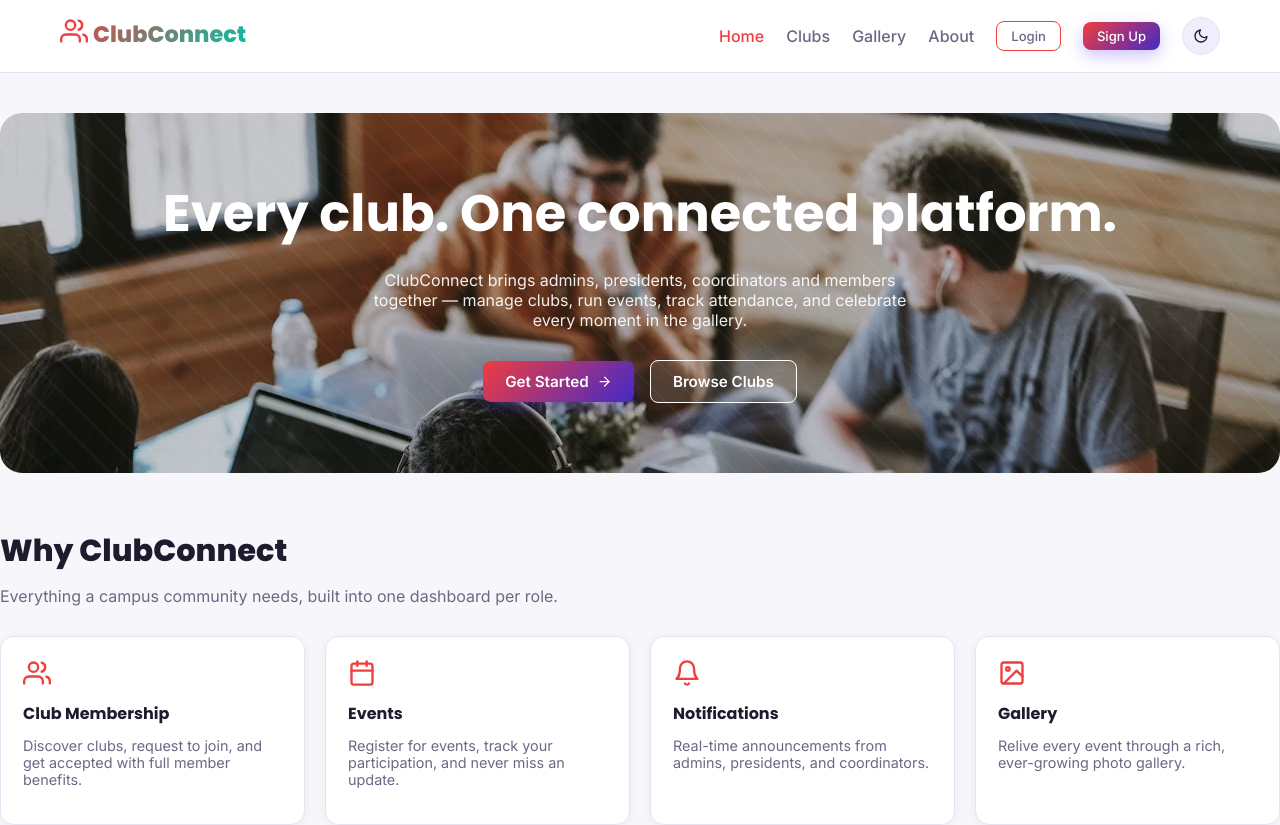
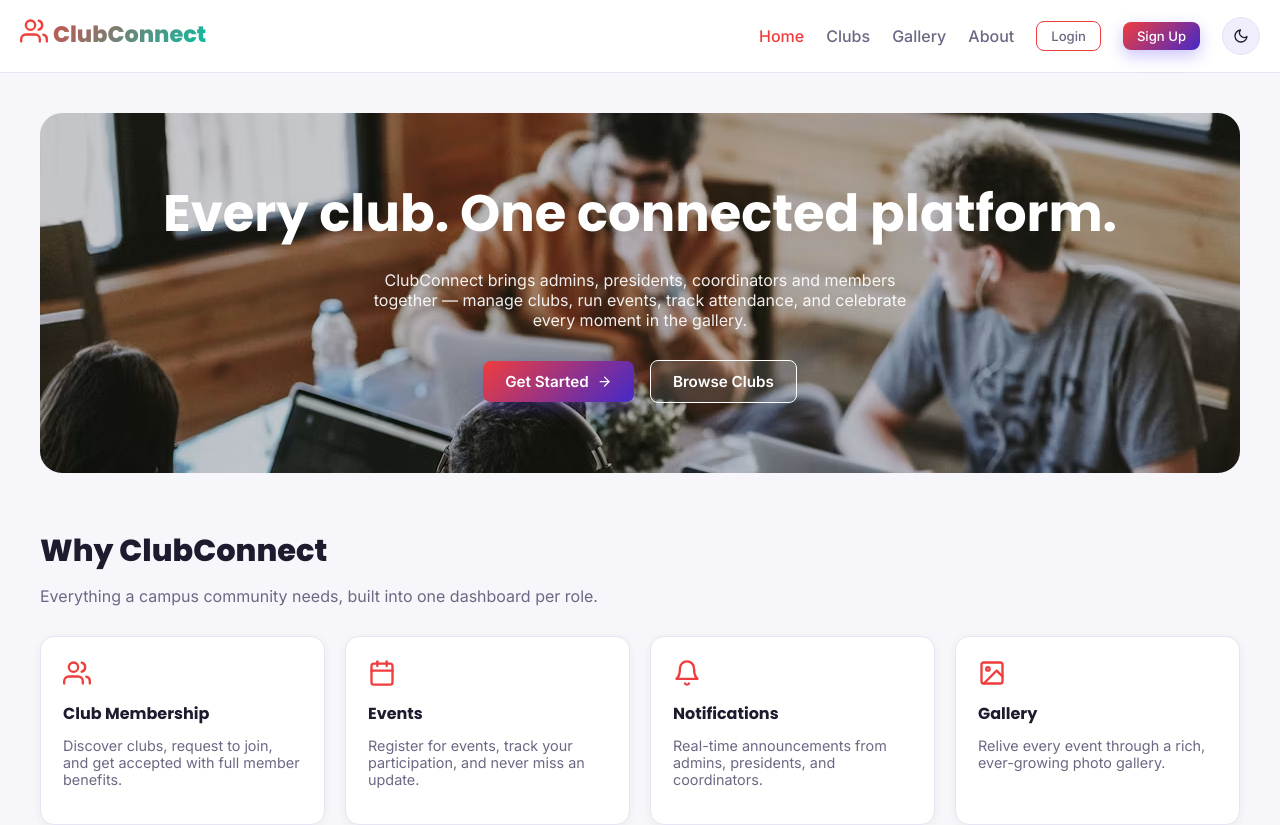
Before and after one commit to alluranjith/club-connect, a React (Vite) app in the folder client/: page / in a window 1280 px wide. Shown: the top 825 px of the page. Built offline with nearby package versions, Linux system fonts and the light colour scheme; no server answers; the HTML template or start-up script is replaced by a standard one.

Commit message:
ui changes

```diff
--- a/client/src/styles/index.css
+++ b/client/src/styles/index.css
@@ -115,7 +115,7 @@ img {
    ========================================================= */
 .container {
   width: 100%;
-  max-width: 1500px;
+  max-width: 1200px;
   margin: 0 auto;
   padding: 0 20px;
 }
@@ -203,7 +203,7 @@ img {
   border: 1.5px solid var(--color-primary);
   color: var(--color-primary);
 }
-.btn-outline:hover { background: var(--color-primary); color: #fff; }
+.btn-outline:hover { background: var(--color-primary); color: #fff !important;  }
 
 .btn-sm { padding: 6px 14px; font-size: 0.82rem; }
 .btn-block { width: 100%; }
@@ -681,7 +681,7 @@ img {
 }
 .navbar-inner {
   width: 100%;
-  max-width: 1200px;
+  max-width: 1500px;
   margin: 0 auto;
   padding: 0 20px;
   height: var(--navbar-height);
@@ -920,13 +920,7 @@ img {
   overflow: hidden;
 }
 .hero h1 { font-size: clamp(2rem, 5vw, 3.2rem); }
-.hero::before {
-  content: '';
-  position: absolute;
-  inset: 0;
-  background: repeating-linear-gradient(45deg, rgba(255,255,255,0.04) 0 2px, transparent 2px 22px);
-  animation: shimmer 6s linear infinite;
-}
+
 
 /* Hero stats mini-panel */
 .hero-stats {
```
